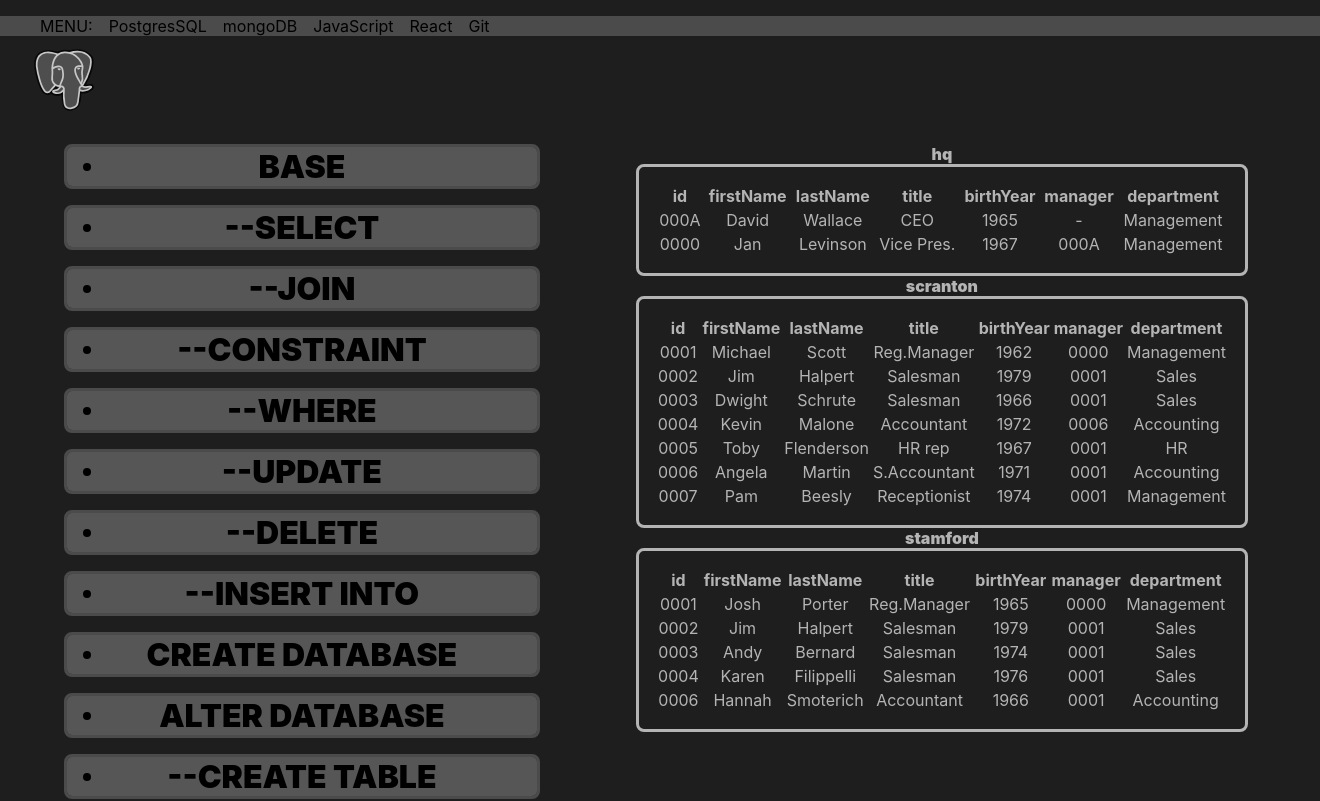
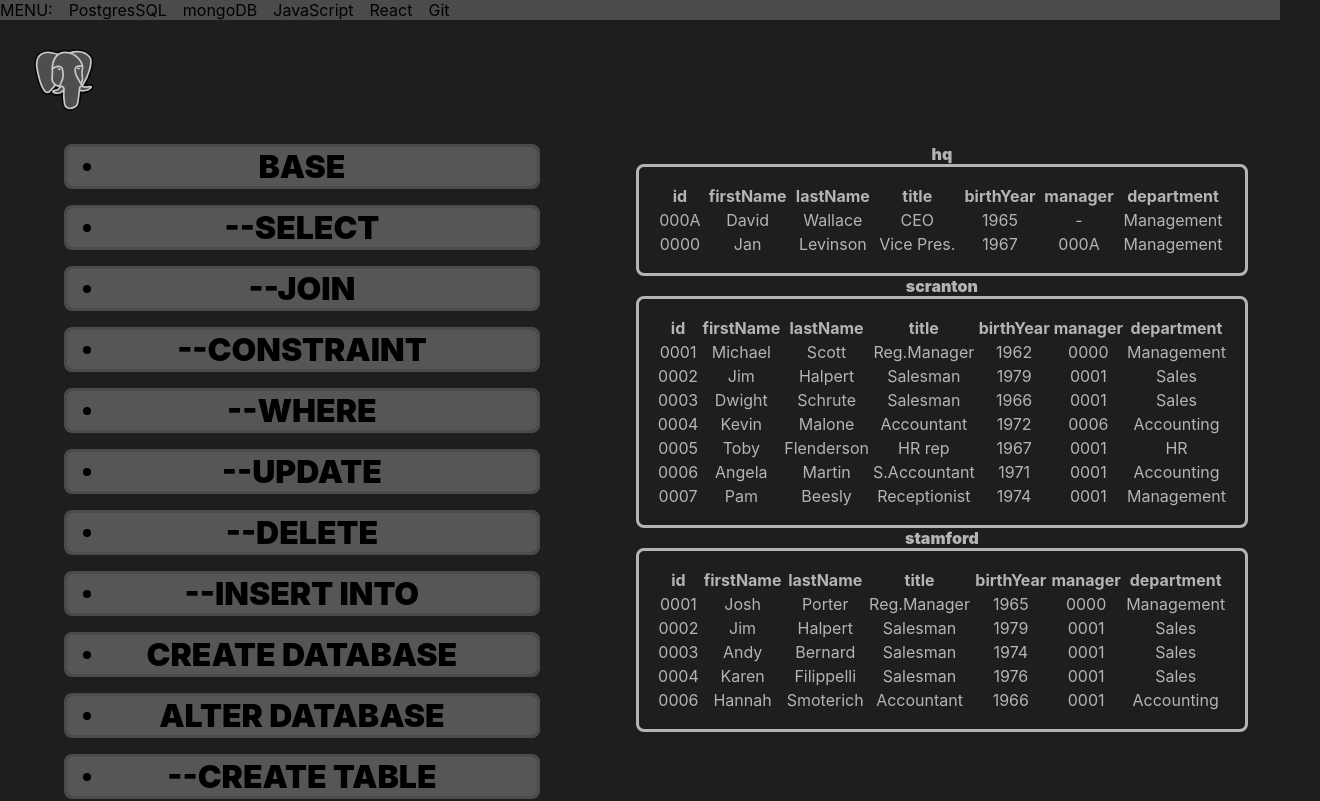
Before and after one commit to Kuovinen/rstudy, a React (Create React App) app: page / in a window 1280 px wide. Shown: the top 801 px of the page, 1320 px wide, since content can reach past the window. Built offline with nearby package versions, Linux system fonts and the light colour scheme.

Commit message:
fixed menu bar overflow

```diff
--- a/src/App.css
+++ b/src/App.css
@@ -7,20 +7,16 @@
   pointer-events: none;
 }
 
-@media (prefers-reduced-motion: no-preference) {
-  .App-logo {
-    animation: App-logo-spin infinite 20s linear;
-  }
-}
-
 #menu {
   display: flex;
   gap: 1rem;
   background: var(--whiteTr20);
   position: absolute;
   top: 0rem;
-  width: 100vw;
+  width: 100%;
   user-select: none;
+  margin: 0;
+  padding: 0;
 }
 #menu > div:hover {
   color: var(--grey1);
--- a/src/index.css
+++ b/src/index.css
@@ -5,7 +5,10 @@
   --grey0: rgb(139, 139, 139);
   --grey1: rgb(180, 180, 180);
 }
-
+html {
+  margin: 0;
+  padding: 0;
+}
 body {
   margin: 0;
   font-family: -apple-system, BlinkMacSystemFont, "Segoe UI", "Roboto", "Oxygen",
@@ -14,8 +17,6 @@
   -webkit-font-smoothing: antialiased;
   -moz-osx-font-smoothing: grayscale;
   background: var(--backgroundblack);
-  margin: 0;
-  padding: 0;
 }
 
 code {
```
